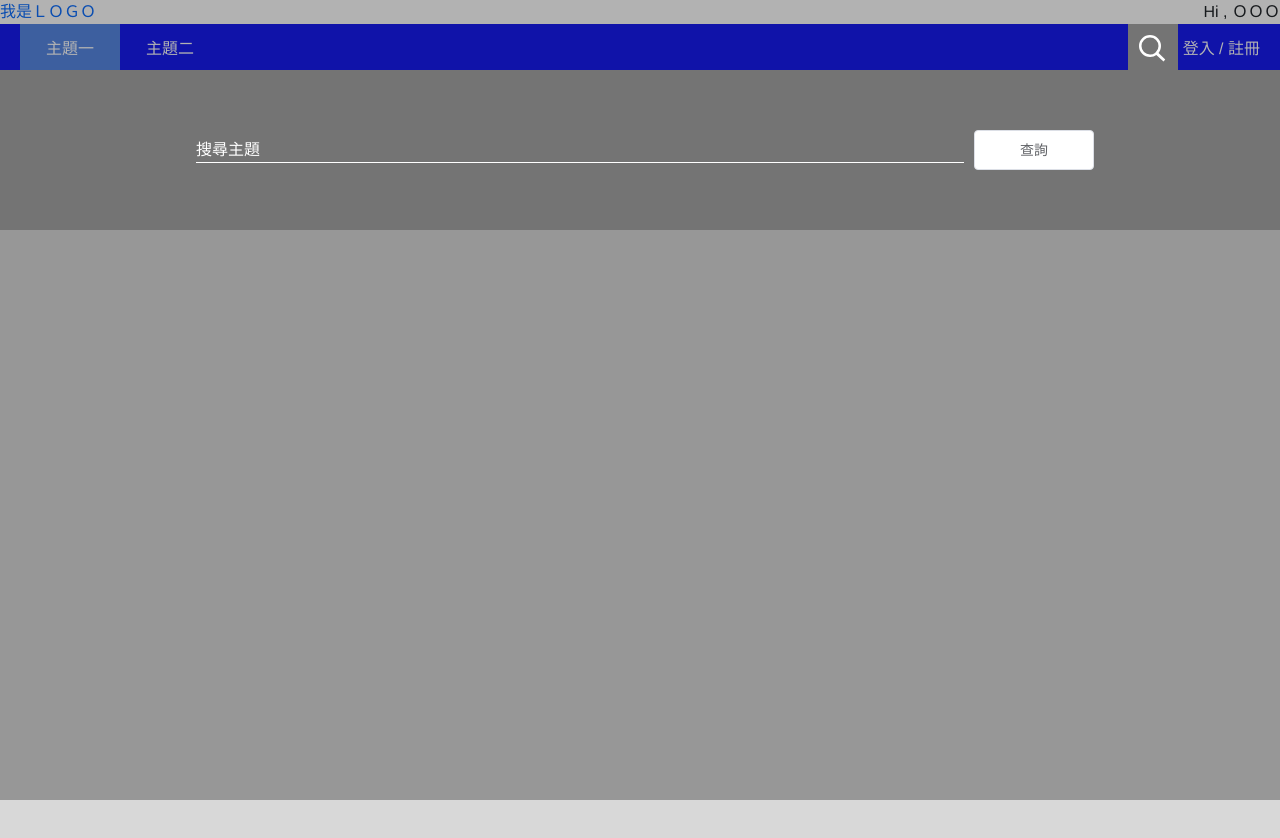
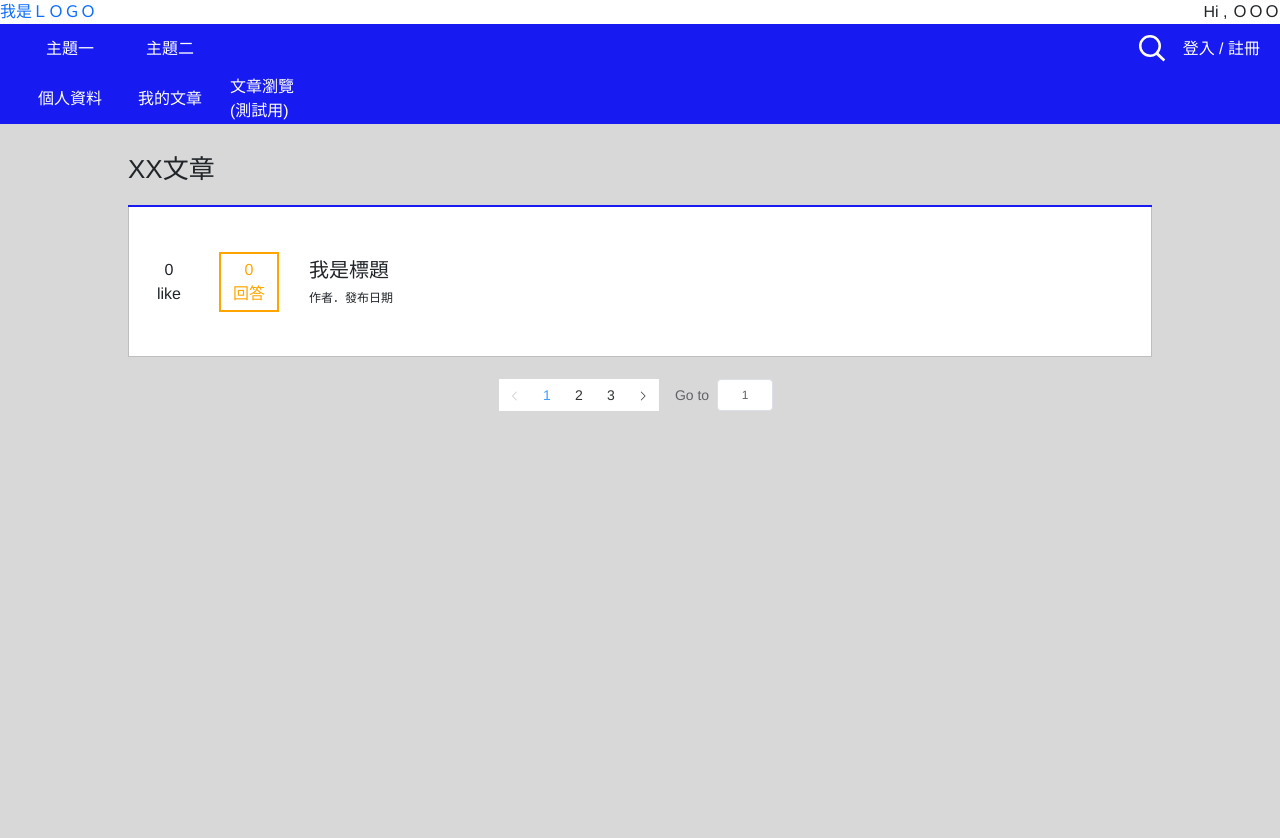
Before and after one commit to lucky4bettty/vue3_blog_test, a Vue app: page /article in a window 1280 px wide. Shown: the top 838 px of the page. Before the commit the page ends 800 px from the top, so only its background shows below. Built offline with nearby package versions, Linux system fonts and the light colour scheme.

Commit message:
加路由切換＆navbar

```diff
--- a/src/App.vue
+++ b/src/App.vue
@@ -26,8 +26,9 @@
 
       <!-- 左邊分類 -->
       <ul class="navbar_left d-flex">
-        <li class="activeNav" >主題一</li>
-        <li>主題二</li>
+        <li v-for="item in theme" :class="{ activeNav: navbarIsActive.includes(item.type)}" :key="item.type" @click="clickNavTheme(item.type)">{{item.title}}</li>
+        <!-- <li class="activeNav" ><router-link to="/">主題一</router-link></li>
+        <li><router-link to="/">主題二</router-link></li> -->
       </ul>
       <!-- 右邊登入 + 查詢 -->
       <div class="navbar_right">
@@ -47,17 +48,17 @@
     </div>
 
     <!-- 選擇類別列 - member登入 未完成  -->
-    <!-- <div class="navbar">
+    <div class="navbar">
 
       <ul class="navbar_left d-flex">
 
-        <li class="activeNav"><router-link to="/information">個人資料</router-link> </li>
-        <li><router-link to="/myarticle">我的文章</router-link></li>
-        <li><router-link to="/articleview">文章瀏覽</router-link></li>
+        <li :class="{ activeNav:(showPage=='information') }"><router-link to="/information">個人資料</router-link> </li>
+        <li :class="{ activeNav:(showPage=='myarticle') }"><router-link to="/myarticle">我的文章</router-link></li>
+        <li><router-link to="/articleview">文章瀏覽(測試用)</router-link></li>
 
       </ul>
 
-    </div> -->
+    </div>
 
 
   </div>
@@ -82,23 +83,25 @@
 
 <script>
 // 文字編輯器 ： https://juejin.cn/post/7012073370023886856
-import { ref, defineComponent, onMounted,watch,inject,reactive} from "vue";
-import Vue3Tinymce from '@jsdawn/vue3-tinymce';
+import { ref, defineComponent, onMounted,watch,inject,reactive , computed} from "vue";
+import { useRoute, useRouter } from "vue-router";
+import store from "@/store/index.js";
+import {theme} from "@/js/utils/theme.js"
+import router from "@/router/index.js";
 
 export default {
   name: "NewArticle",
   components: {
-    Vue3Tinymce
+
   },
   setup(props, {emit}) {
 
-
     onMounted(() => {
-
+      console.log(theme)
     });
 
 
-
+    //---------查詢相關----------
     const search_input = ref(''); // 查詢條件
 
     // 查詢- show
@@ -111,12 +114,52 @@ export default {
     }
 
     // 查詢框顯示隱藏
-    const showSearch = ref(true);
+    const showSearch = ref(false);
 
     const handleClose = ()=>{
 
     }
 
+    //---------navbar切換相關----------
+
+    // 目前route
+    const showPage = computed(() => {
+      return store.state.nowRoute.path;
+    });
+
+    // 切路由
+    watch(showPage, (path) => {
+      console.log("本頁:" + path);
+
+      const pageIsMember = isMemberPage() ;
+
+      if(pageIsMember){
+        navbarIsActive.value = "/"
+      }
+
+      function isMemberPage(){
+        if(path ==="/"){ return false }
+        var isMember = true ;
+        theme.forEach(element => {
+          //debugger ;
+          if(path ===`/${element.type}`){
+            isMember = false ;
+          }
+        });
+
+        return isMember;
+
+      }
+
+
+    })
+
+    // 切換navbar主題
+    const navbarIsActive = ref("/");
+    const clickNavTheme = (type) =>{
+      navbarIsActive.value = `/${type}` ;
+      router.push(`/${type}`); // 成功後跳轉route
+    }
 
 
     return {
@@ -124,7 +167,11 @@ export default {
       searchShow,
       search_input,
       showSearch,
-      handleClose
+      handleClose,
+      theme,
+      clickNavTheme,
+      navbarIsActive,
+      showPage
 
     };
   },
--- /dev/null
+++ b/src/js/utils/theme.js
@@ -0,0 +1,14 @@
+const theme = [
+    {
+        "title":"主題一",
+        "type":"theme1"
+    },
+    {
+        "title":"主題二",
+        "type":"theme2"
+    }
+]
+
+export {
+    theme
+}
--- a/src/router/index.js
+++ b/src/router/index.js
@@ -1,9 +1,10 @@
 import { createRouter, createWebHistory } from "vue-router";
 import Home from "../views/user/Home.vue";
+import store from "@/store/index.js";
 
 const routes = [
   {
-    path: "/",
+    path: "/:type?/",
     name: "Home",
     component: Home,
   },
@@ -44,7 +45,7 @@ const routes = [
       import(/* webpackChunkName: "about" */ "@/views/member/NewArticle.vue"),
   },
   {
-    path: "/articleview",
+    path: "/articleview/:id?/",
     name: "Articleview",
     // route level code-splitting
     // this generates a separate chunk (about.[hash].js) for this route
@@ -68,4 +69,13 @@ const router = createRouter({
   routes,
 });
 
+//判斷是否驗證
+router.beforeEach((to, from, next) => {
+
+  store.dispatch("nowRoute/switchPage" , to.fullPath  ) // 存url進store
+
+  next();
+
+})
+
 export default router;
--- a/src/store/index.js
+++ b/src/store/index.js
@@ -1,8 +1,16 @@
 import { createStore } from "vuex";
+import nowRoute from './modules/nowRoute.js'
+
 
 export default createStore({
-  state: {},
-  mutations: {},
-  actions: {},
-  modules: {},
+  modules: {
+     nowRoute:nowRoute,
+  }
 });
+
+// export default createStore({
+//   state: {},
+//   mutations: {},
+//   actions: {},
+//   modules: {},
+// });
--- /dev/null
+++ b/src/store/modules/nowRoute.js
@@ -0,0 +1,19 @@
+export default {
+    namespaced: true, // !!!!一定要加
+    state: {
+      path: '',
+
+    },
+
+    mutations: {
+        CHANGEVAL(state , payload){
+            state.path=payload ;
+        }
+
+    },
+    actions: {
+        switchPage(context ,nextPage){
+            context.commit('CHANGEVAL',nextPage) // 在更新狀態...錯誤訊息之類的??
+        }
+    }
+  }
--- a/src/views/widget/ArticleView.vue
+++ b/src/views/widget/ArticleView.vue
@@ -31,6 +31,7 @@
 </template>
 <script>
 import { ref, defineComponent, onMounted,watch,inject} from "vue";
+import { useRoute, useRouter } from "vue-router";
 
 export default {
   name: "ArticleView",
@@ -38,9 +39,13 @@ export default {
 
   },
   setup(props, {emit}) {
-
+      const route = useRoute();
+      const router = useRouter();
+      var articleId ; // 文章id
 
     onMounted(() => {
+        articleId = route.params.id ;
+        console.log(route.params.id)
 
     });
 
```
